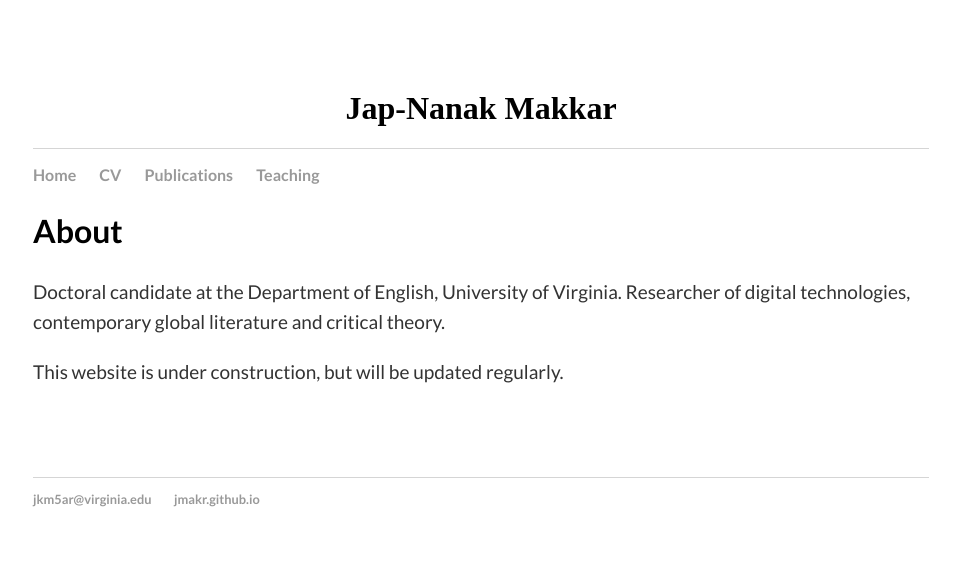
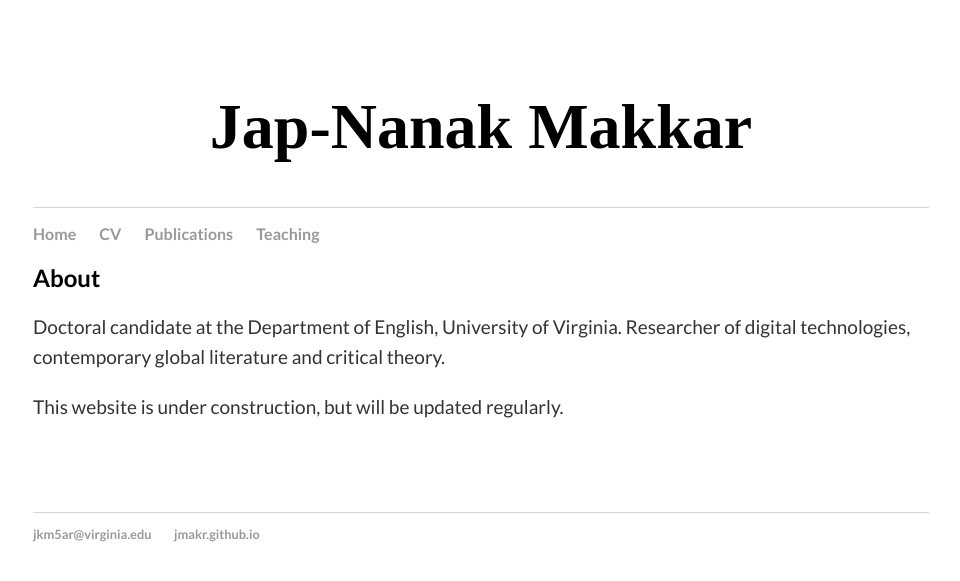
Before and after one commit to jmakr/jmakr.github.io, a Jekyll site: the page built from index.html, in a window 1280 px wide. Shown: the top 581 px of the page, without its empty margins (159-1119 px from the left). Built offline with Jekyll 4.4.1, drawn with Linux system fonts in a browser that asks for light colours.

Commit message:
Update main.css

```diff
--- a/css/main.css
+++ b/css/main.css
@@ -2,7 +2,7 @@ header {
   display: block;
   text-align: center;
   border-bottom: thin solid #d5d5d5;
-  font-size: 1em;
+  font-size: 2em;
   margin-bottom: 0;
   margin-top: 0;
 
@@ -12,7 +12,7 @@ h1#logo {
   display: block;
   text-align: center;
   font-family: "Crison Text", serif;
-  font-size: 1em;
+  font-size: 2em;
   font-weight: 400;
 
 }
@@ -41,7 +41,7 @@ a:hover {
 
 
 h2 {
-    font-size: 2em;
+    font-size: 1.5em;
     font-family: "Lato", sans-serif;
 }
 p {
```
